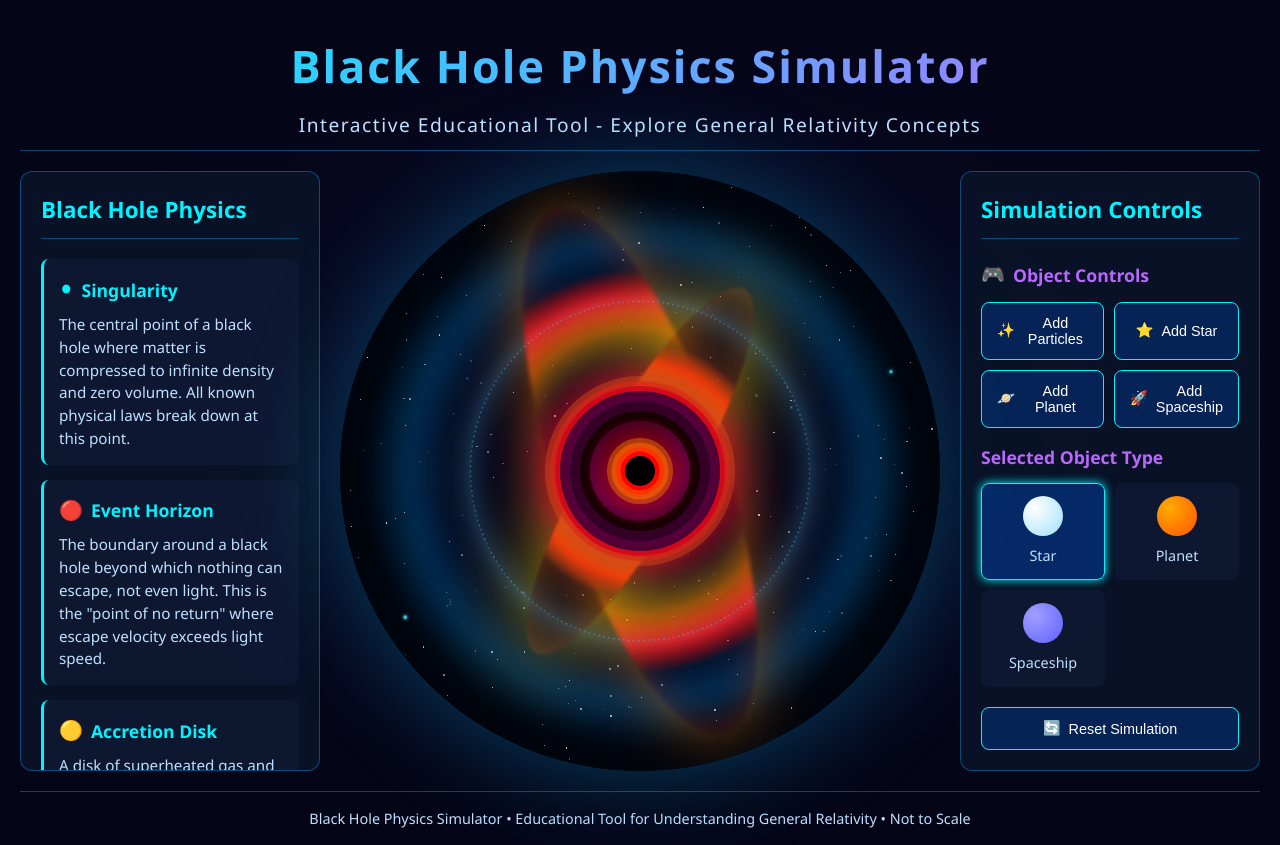
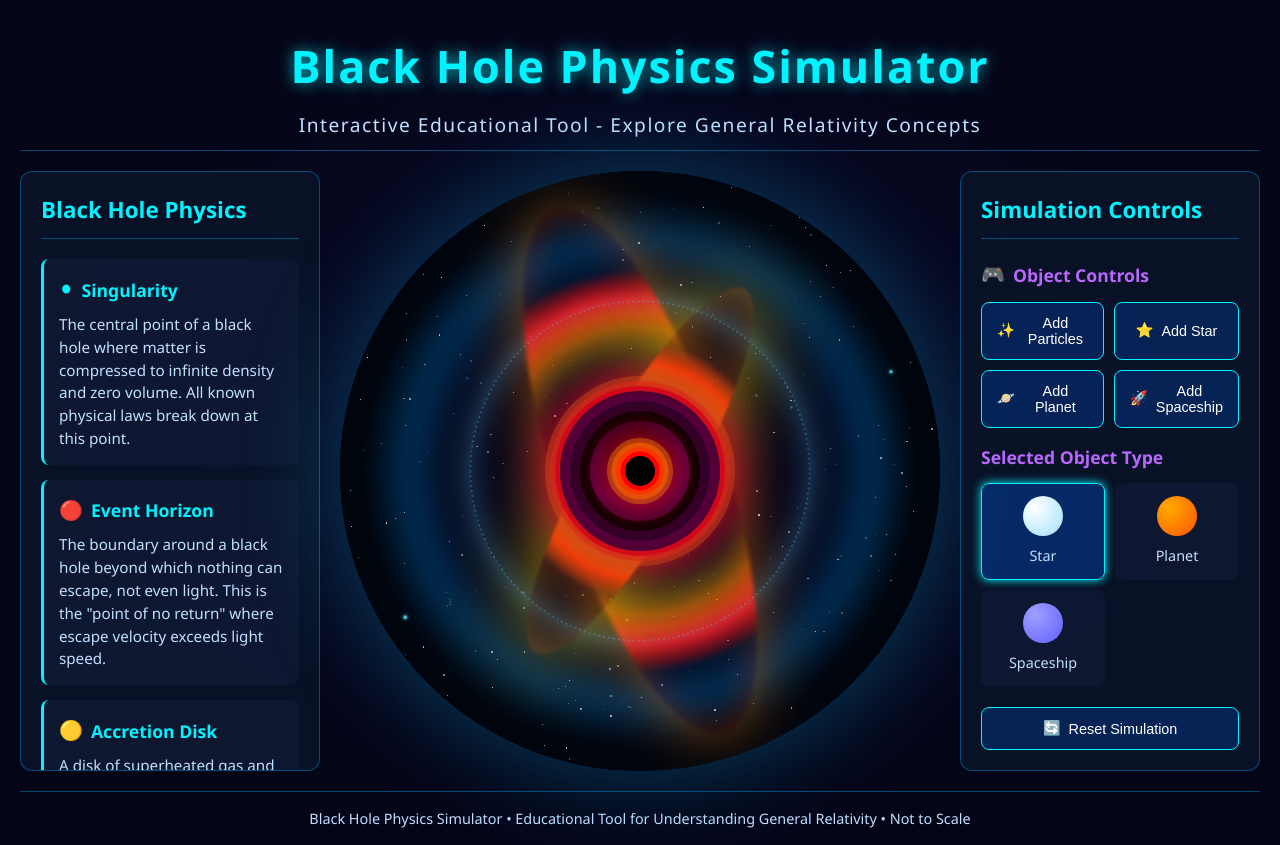
Before and after one commit to idk-code404/Black-Hole-Simulation, a plain HTML site: page index.html in a window 1280 px wide. Drawn offline with Linux system fonts and the light colour scheme.

Commit message:
Update index.html

```diff
--- a/index.html
+++ b/index.html
@@ -56,13 +56,12 @@
             font-size: 2.8rem;
             font-weight: 700;
             margin-bottom: 8px;
-            background: linear-gradient(135deg, var(--neon-blue), var(--neon-purple));
-            -webkit-background-clip: text;
-            -webkit-text-fill-color: transparent;
+            color: var(--neon-blue);
             letter-spacing: 2px;
-            transform: translateZ(0);
-            backface-visibility: hidden;
+            text-shadow: 0 0 15px rgba(0, 243, 255, 0.7);
             -webkit-font-smoothing: antialiased;
+            -moz-osx-font-smoothing: grayscale;
+            font-smooth: always;
         }
 
         .subtitle {
```
